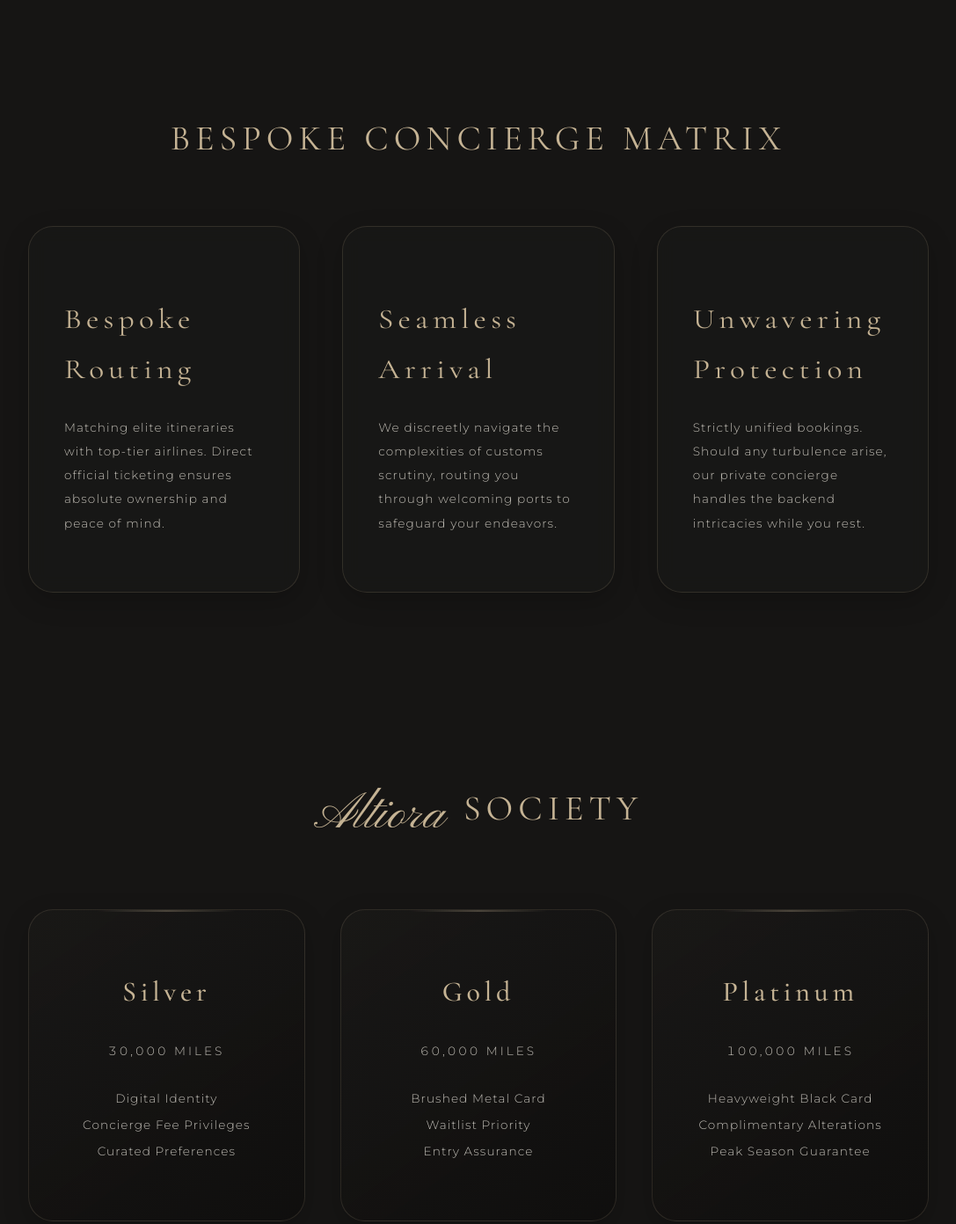
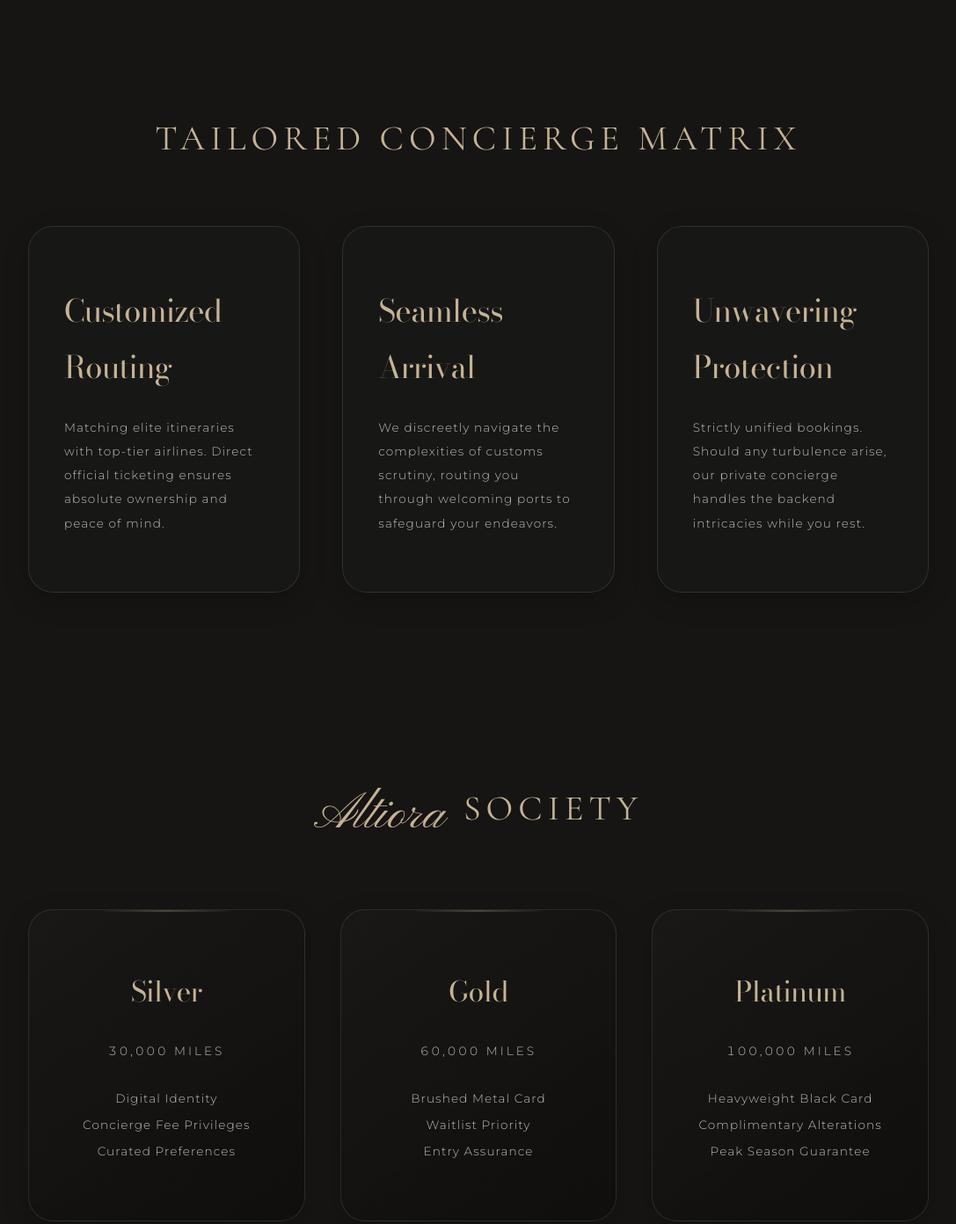
Before and after one commit to AltierOfficial/AltierOfficial.github.io, a plain HTML site: page index.html in a window 1280 px wide. Shown: the part 1440-2832 px from the top of the page at 88% size, without its empty margins (96-1183 px from the left). Drawn offline with nearby package versions, Linux system fonts and the light colour scheme.

Commit message:
Update index.html

```diff
--- a/index.html
+++ b/index.html
@@ -4,7 +4,7 @@
     <meta charset="UTF-8">
     <meta name="viewport" content="width=device-width, initial-scale=1.0">
     <title>Altier | Curate Your Premium Journey</title>
-    <link href="https://fonts.googleapis.com/css2?family=Cormorant+Garamond:ital,wght@0,300;0,400;0,500;0,600;1,400&family=Montserrat:wght@200;300;400&family=Noto+Serif+SC:wght@400;500;600&family=Pinyon+Script&family=Playfair+Display:ital,wght@0,400;0,500;0,600&display=swap" rel="stylesheet">
+    <link href="https://fonts.googleapis.com/css2?family=Bodoni+Moda:ital,opsz,wght@0,6..96,400;0,6..96,500&family=Cormorant+Garamond:ital,wght@0,300;0,400;0,500;0,600;1,400&family=Montserrat:wght@200;300;400&family=Noto+Serif+SC:wght@400;500;600&family=Pinyon+Script&family=Playfair+Display:ital,wght@0,400;0,500;0,600&display=swap" rel="stylesheet">
     <style>
         /* 引入 CSS 变量矩阵：赋予网站无缝切换日夜主题的能力 */
         :root {
@@ -209,6 +209,20 @@
             display: inline-block;
             transform: scaleY(0.9);
             transform-origin: bottom center;
+        }
+
+        /* ==================================================== */
+        /* 新增：Brunello Cucinelli (BC) 专属高对比度紧凑字体风格 */
+        /* ==================================================== */
+        .bc-serif-heading {
+            /* 优先调用苹果系统原生的顶级 Didot 字体，后兜底 Bodoni Moda */
+            font-family: "Didot", "Bodoni MT", "Bodoni Moda", "Playfair Display", serif !important;
+            font-weight: 400 !important;
+            /* 核心：极其紧凑的字距，对抗全局的宽字距，还原 BC 的高级感 */
+            letter-spacing: -0.02em !important;
+            word-spacing: 0.05em;
+            text-transform: none !important;
+            transform: none !important; /* 取消 LP 风格的扁平化，保持 Didot 原有的高耸昂扬姿态 */
         }
 
         /* 导航栏及其交互区组 */
@@ -526,7 +540,7 @@
 
     <div class="section paradox-grid">
         <div class="paradox-text reveal">
-            <h3 class="en lp-serif-heading">The Art of Smart Luxury</h3>
+            <h3 class="en bc-serif-heading">The Art of Smart Luxury</h3>
             <h3 class="zh">智享奢华之境</h3>
 
             <p class="en">
@@ -551,24 +565,24 @@
     </div>
 
     <div class="section">
-        <h3 class="section-title en">Bespoke Concierge Matrix</h3>
+        <h3 class="section-title en">Tailored Concierge Matrix</h3>
         <h3 class="section-title zh">私人出行护航矩阵</h3>
 
         <div class="services-grid">
             <div class="service-card reveal">
-                <h4 class="en lp-serif-heading">Bespoke Routing</h4>
+                <h4 class="en bc-serif-heading">Customized Routing</h4>
                 <h4 class="zh">定制化航线</h4>
                 <p class="en">Matching elite itineraries with top-tier airlines. Direct official ticketing ensures absolute ownership and peace of mind.</p>
                 <p class="zh">匹配顶级航司的优雅联程。通过全球底层接口直接出票，确保旅程绝对所有权与安心无虞。</p>
             </div>
             <div class="service-card reveal">
-                <h4 class="en lp-serif-heading">Seamless Arrival</h4>
+                <h4 class="en bc-serif-heading">Seamless Arrival</h4>
                 <h4 class="zh">从容入境护航</h4>
                 <p class="en">We discreetly navigate the complexities of customs scrutiny, routing you through welcoming ports to safeguard your endeavors.</p>
                 <p class="zh">隐性化解海关审查的繁杂，为您规划温和从容的通关航线，为学业之旅构筑无形防火墙。</p>
             </div>
             <div class="service-card reveal">
-                <h4 class="en lp-serif-heading">Unwavering Protection</h4>
+                <h4 class="en bc-serif-heading">Unwavering Protection</h4>
                 <h4 class="zh">全天候接管</h4>
                 <p class="en">Strictly unified bookings. Should any turbulence arise, our private concierge handles the backend intricacies while you rest.</p>
                 <p class="zh">严苛的单一预订代码标准。一旦遭遇变数，私人管家代为处理后台交涉，将喧嚣隔绝于贵宾室外。</p>
@@ -585,28 +599,28 @@
 
         <div class="tiers">
             <div class="tier-card reveal">
-                <h4 class="tier-name en">Silver</h4>
+                <h4 class="tier-name en bc-serif-heading">Silver</h4>
                 <h4 class="tier-name zh">银卡</h4>
                 <p class="tier-req">30,000 Miles</p>
                 <p class="en">Digital Identity<br>Concierge Fee Privileges<br>Curated Preferences</p>
                 <p class="zh">专属数字身份<br>咨询礼遇减免<br>起飞地贵宾体验</p>
             </div>
             <div class="tier-card reveal">
-                <h4 class="tier-name en">Gold</h4>
+                <h4 class="tier-name en bc-serif-heading">Gold</h4>
                 <h4 class="tier-name zh">金卡</h4>
                 <p class="tier-req">60,000 Miles</p>
                 <p class="en">Brushed Metal Card<br>Waitlist Priority<br>Entry Assurance</p>
                 <p class="zh">实体金属拉丝卡<br>优先候补交涉<br>启程安心兜底承诺</p>
             </div>
             <div class="tier-card reveal">
-                <h4 class="tier-name en">Platinum</h4>
+                <h4 class="tier-name en bc-serif-heading">Platinum</h4>
                 <h4 class="tier-name zh">铂金</h4>
                 <p class="tier-req">100,000 Miles</p>
                 <p class="en">Heavyweight Black Card<br>Complimentary Alterations<br>Peak Season Guarantee</p>
                 <p class="zh">实体重金属黑卡<br>免介入费退改签<br>极限票源顺位保障</p>
             </div>
             <div class="tier-card reveal">
-                <h4 class="tier-name en">Concierge</h4>
+                <h4 class="tier-name en bc-serif-heading">Concierge</h4>
                 <h4 class="tier-name zh">礼宾</h4>
                 <p class="tier-req">300,000 Miles</p>
                 <p class="en">Mirrored Metal Card<br>Lifetime Rate Caps<br>24/7 Founder Access</p>
```
